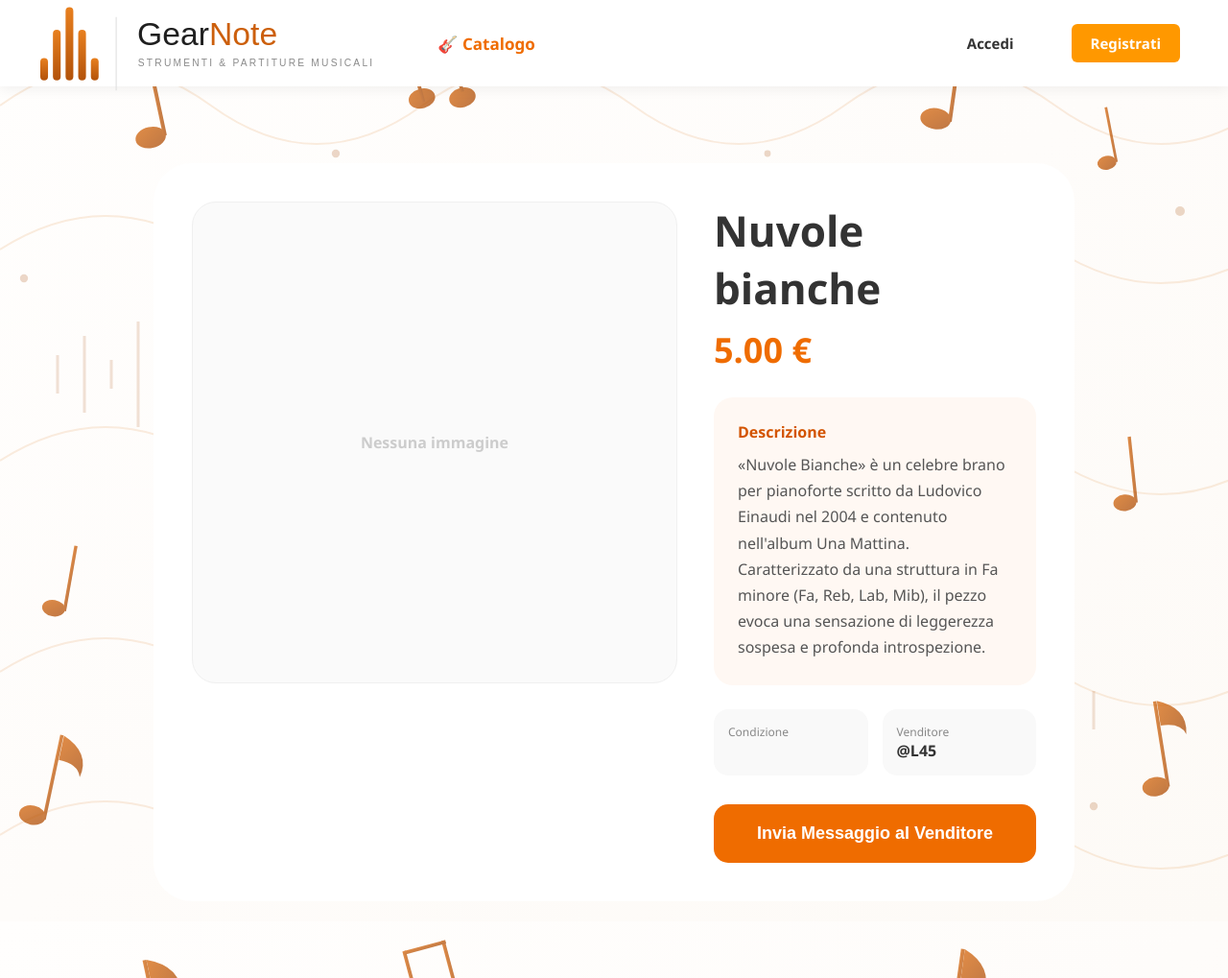
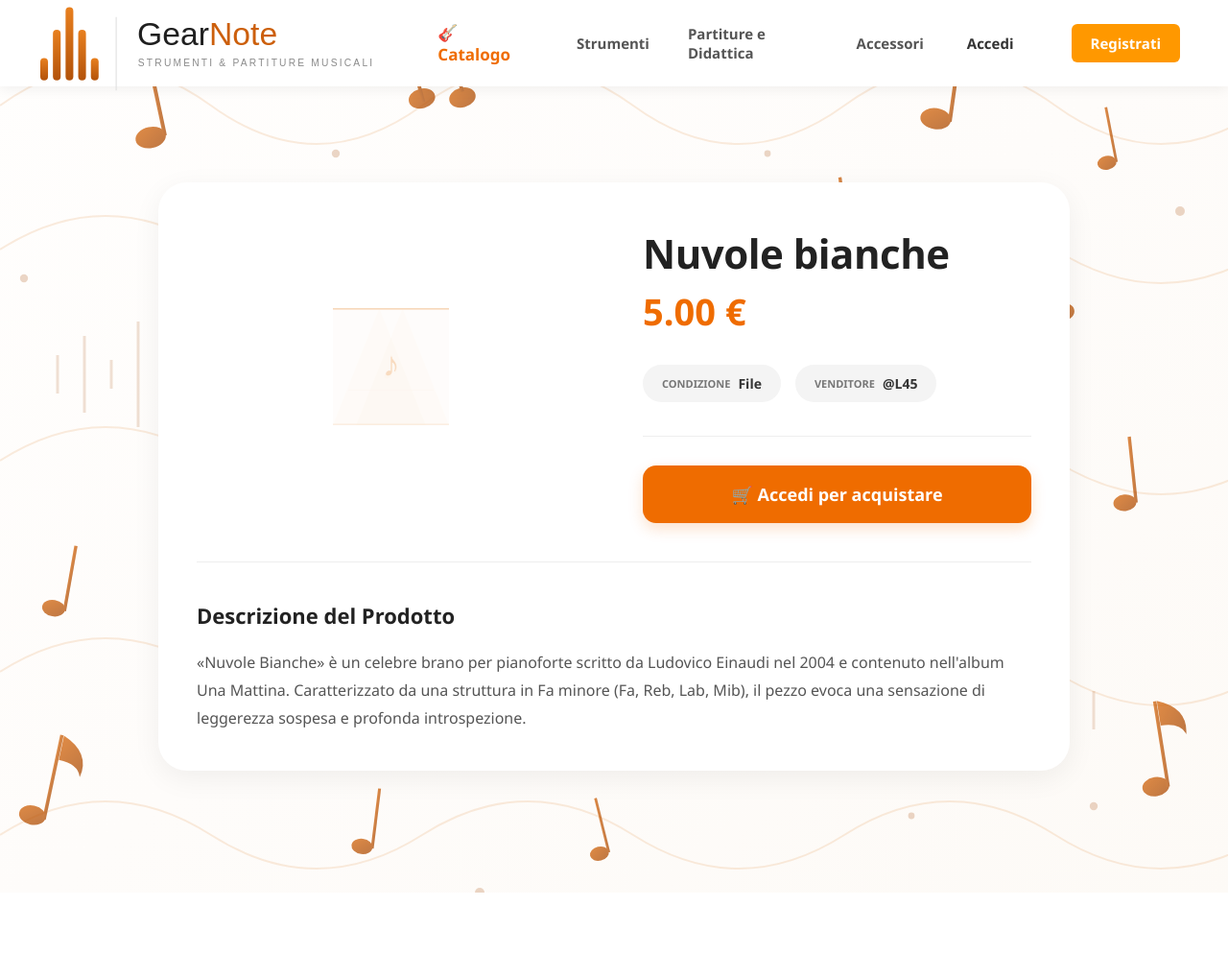
Before and after one commit to Lombardi2003/GearNote, a Django app: page /catalogo/prodotto/2/ in a window 1280 px wide. Shown: the whole page at 96% size. After the commit the page ends 930 px from the top, so only its background shows below. Run offline with Django 5.2, Linux system fonts and the light colour scheme; data comes from the database, SQL or seed files in the repository; both versions use the stored data as it was after the commit.

Commit message:
Fine Catalogo

```diff
--- a/GearNote/GearNote/settings.py
+++ b/GearNote/GearNote/settings.py
@@ -66,6 +66,7 @@ TEMPLATES = [
                 'django.template.context_processors.request',
                 'django.contrib.auth.context_processors.auth',
                 'django.contrib.messages.context_processors.messages',
+                'catalog.context_processors.categorie_navbar',
             ],
         },
     },
--- a/GearNote/GearNote/urls.py
+++ b/GearNote/GearNote/urls.py
@@ -2,7 +2,7 @@ from django.contrib import admin
 from django.urls import path, include
 from django.conf import settings
 from django.conf.urls.static import static
-from django.views.generic import TemplateView  # 1. Aggiungi questo import
+from django.views.generic import TemplateView
 
 urlpatterns = [
     path('admin/', admin.site.urls),
--- a/GearNote/catalog/condizioni.json
+++ b/GearNote/catalog/condizioni.json
@@ -3,5 +3,6 @@
   "Usato - Come Nuovo",
   "Usato - Buone Condizioni",
   "Usato - Accettabile",
-  "Da Riparare"
+  "Da Riparare",
+  "File"
 ]
--- /dev/null
+++ b/GearNote/catalog/context_processors.py
@@ -0,0 +1,6 @@
+from .models import Categoria
+
+def categorie_navbar(request):
+    return {
+        'categorie_principali': Categoria.objects.filter(categoria_padre__isnull=True)
+    }
--- a/GearNote/catalog/templates/catalog/lista.html
+++ b/GearNote/catalog/templates/catalog/lista.html
@@ -113,11 +113,7 @@
                     <div class="prodotto-card">
 
                         <div class="img-container">
-                            {% if prodotto.immagini.first %}
-                                <img src="{{ prodotto.immagini.first.immagine.url }}" alt="{{ prodotto.titolo }}">
-                            {% else %}
-                                <span class="no-foto">No Foto</span>
-                            {% endif %}
+                            <img src="{{ prodotto.immagine_principale }}" alt="{{ prodotto.titolo }}">
                         </div>
 
                         <h3 class="prodotto-titolo">{{ prodotto.titolo }}</h3>
--- a/GearNote/catalog/templates/catalog/prodotto.html
+++ b/GearNote/catalog/templates/catalog/prodotto.html
@@ -4,25 +4,30 @@
 {% block title %}{{ prodotto.titolo }} - GearNote{% endblock %}
 
 {% block content %}
-<div class="layout-catalogo" style="padding: 20px;">
 
-    <div class="bolla-vetrina" style="display: flex; gap: 40px; padding: 40px; border-radius: 40px; background: white;">
+<div style="display: flex; justify-content: center; align-items: flex-start; width: 100%; min-height: 80vh; padding: 40px 0;">
 
-        <div style="flex: 1.2; display: flex; flex-direction: column; gap: 15px;">
+    <div style="width: 95%; max-width: 1100px; background: white; padding: 40px; border-radius: 30px; box-shadow: 0 8px 30px rgba(0,0,0,0.06); box-sizing: border-box;">
 
-            <div style="width: 100%; height: 500px; background: #fafafa; border-radius: 25px; overflow: hidden; border: 1px solid #f0f0f0; display: flex; align-items: center; justify-content: center;">
+        <div style="display: grid; grid-template-columns: repeat(auto-fit, minmax(400px, 1fr)); gap: 60px; align-items: start;">
+
+            <div style="display: flex; flex-direction: column; gap: 20px;">
+
+                <div style="width: 100%; aspect-ratio: 4/3; display: flex; align-items: center; justify-content: center; border-radius: 20px;">
                     {% if prodotto.immagini.all %}
-                    <img id="immagine-grande" src="{{ prodotto.immagini.first.immagine.url }}" style="width: 100%; height: 100%; object-fit: contain; transition: opacity 0.2s ease;">
+                        <img id="immagine-grande" src="{{ prodotto.immagini.first.immagine.url }}" style="width: 100%; height: 100%; object-fit: contain; transition: opacity 0.25s ease;">
                     {% else %}
-                    <div style="width: 100%; height: 100%; display: flex; align-items: center; justify-content: center; color: #ccc; font-weight: bold;">Nessuna immagine</div>
+                        <div style="width: 100%; height: 100%; display: flex; align-items: center; justify-content: center; color: #ccc;">
+                            <img src="{{ prodotto.immagine_principale }}" style="width: 40%; height: 40%; opacity: 0.3; object-fit: contain;">
+                        </div>
                     {% endif %}
                 </div>
 
                 {% if prodotto.immagini.count > 1 %}
-                <div style="display: flex; gap: 15px; overflow-x: auto; padding-bottom: 5px;">
+                    <div style="display: flex; gap: 12px; justify-content: center; flex-wrap: wrap;">
                         {% for img in prodotto.immagini.all %}
                             <div class="box-miniatura" onclick="scorriGalleria('{{ img.immagine.url }}', this)"
-                             style="width: 100px; height: 100px; border-radius: 15px; overflow: hidden; border: 2px solid {% if forloop.first %}#ef6c00{% else %}transparent{% endif %}; flex-shrink: 0; cursor: pointer; transition: all 0.2s ease;">
+                                 style="width: 80px; height: 80px; border-radius: 12px; overflow: hidden; border: 2px solid {% if forloop.first %}#ef6c00{% else %}transparent{% endif %}; cursor: pointer; transition: all 0.2s ease; box-shadow: 0 2px 8px rgba(0,0,0,0.05);">
                                 <img src="{{ img.immagine.url }}" style="width: 100%; height: 100%; object-fit: cover;">
                             </div>
                         {% endfor %}
@@ -31,51 +36,84 @@
                     <script>
                         function scorriGalleria(urlNuova, miniaturaCliccata) {
                             const imgGrande = document.getElementById('immagine-grande');
-
-                        // Dissolvenza
                             imgGrande.style.opacity = '0.3';
                             setTimeout(() => {
                                 imgGrande.src = urlNuova;
                                 imgGrande.style.opacity = '1';
                             }, 150);
 
-                        // Rimuove il bordo arancione da tutte le miniature
                             document.querySelectorAll('.box-miniatura').forEach(box => {
                                 box.style.borderColor = 'transparent';
                             });
-                        // Aggiunge il bordo solo a quella selezionata
                             miniaturaCliccata.style.borderColor = '#ef6c00';
                         }
                     </script>
                 {% endif %}
             </div>
 
-        <div style="flex: 0.8; display: flex; flex-direction: column;">
-            <h1 style="font-size: 44px; color: #333; margin: 0 0 10px 0; font-weight: 900;">{{ prodotto.titolo }}</h1>
-            <div style="font-size: 36px; font-weight: 900; color: #ef6c00; margin-bottom: 25px;">{{ prodotto.prezzo }} €</div>
+            <div style="display: flex; flex-direction: column; padding-top: 10px;">
 
-            <div style="background: #fff8f3; padding: 25px; border-radius: 20px; margin-bottom: 25px;">
-                <h4 style="margin: 0 0 10px 0; color: #d35400;">Descrizione</h4>
-                <p style="color: #555; line-height: 1.7; font-size: 16px; margin: 0;">{{ prodotto.descrizione }}</p>
+                <h1 style="font-size: 42px; color: #222; margin: 0 0 10px 0; font-weight: 900; line-height: 1.15; letter-spacing: -0.5px;">{{ prodotto.titolo }}</h1>
+                <div style="font-size: 38px; font-weight: 900; color: #ef6c00; margin-bottom: 30px;">{{ prodotto.prezzo }} €</div>
+
+                <div style="display: flex; gap: 15px; margin-bottom: 35px;">
+                    <div style="background: #f4f4f4; padding: 10px 20px; border-radius: 50px; display: flex; align-items: center; gap: 8px;">
+                        <span style="font-size: 11px; text-transform: uppercase; color: #777; font-weight: 700;">Condizione</span>
+                        <strong style="color: #333; font-size: 14px; font-weight: 800;">{{ prodotto.condizione.nome }}</strong>
                     </div>
-
-            <div style="display: grid; grid-template-columns: 1fr 1fr; gap: 15px; margin-bottom: 30px;">
-                <div style="background: #f9f9f9; padding: 15px; border-radius: 15px;">
-                    <span style="display: block; font-size: 12px; color: #888;">Condizione</span>
-                    <strong style="color: #333;">{{ prodotto.get_condizione_display }}</strong>
-                </div>
-                <div style="background: #f9f9f9; padding: 15px; border-radius: 15px;">
-                    <span style="display: block; font-size: 12px; color: #888;">Venditore</span>
-                    <strong style="color: #333;">@{{ prodotto.venditore.username }}</strong>
+                    <div style="background: #f4f4f4; padding: 10px 20px; border-radius: 50px; display: flex; align-items: center; gap: 8px;">
+                        <span style="font-size: 11px; text-transform: uppercase; color: #777; font-weight: 700;">Venditore</span>
+                        <strong style="color: #333; font-size: 14px; font-weight: 800;">@{{ prodotto.venditore.username }}</strong>
                     </div>
                 </div>
 
-            <button style="padding: 20px; background: #ef6c00; color: white; border: none; border-radius: 15px; font-weight: 800; font-size: 18px; cursor: pointer; transition: 0.2s;"
-                    onmouseover="this.style.backgroundColor='#e65c00'" onmouseout="this.style.backgroundColor='#ef6c00'">
-                Invia Messaggio al Venditore
+                <hr style="border: none; height: 1px; background: #eee; width: 100%; margin: 0 0 30px 0;">
+
+                <div>
+                    {% if user.is_authenticated %}
+
+                        {% if user.profilo.ruolo == 'venditore' %}
+                            <div style="background: #fdf2f2; border: 1px solid #fce8e8; border-radius: 16px; padding: 20px; text-align: center;">
+                                <strong style="color: #d9534f; font-size: 15px; display: block; margin-bottom: 5px;">Azione non consentita</strong>
+                                <span style="color: #666; font-size: 14px;">Gli account venditore non possono acquistare. Usa un account acquirente.</span>
+                            </div>
+                        {% else %}
+                            <form action="#" method="POST" style="margin: 0;">
+                                {% csrf_token %}
+                                <input type="hidden" name="prodotto_id" value="{{ prodotto.id }}">
+                                <button type="submit" style="width: 100%; padding: 18px; background: #ef6c00; color: white; border: none; border-radius: 14px; font-weight: 800; font-size: 18px; cursor: pointer; transition: all 0.2s ease; display: flex; align-items: center; justify-content: center; gap: 10px; box-shadow: 0 6px 15px rgba(239, 108, 0, 0.2);"
+                                        onmouseover="this.style.backgroundColor='#e65c00'; this.style.transform='translateY(-2px)';" onmouseout="this.style.backgroundColor='#ef6c00'; this.style.transform='translateY(0)';">
+                                    🛒 Aggiungi al Carrello
                                 </button>
+                            </form>
+                        {% endif %}
+
+                    {% else %}
+                        <a href="{% url 'accounts:login' %}?next={{ request.path }}" style="width: 100%; padding: 18px; background: #ef6c00; color: white; border: none; border-radius: 14px; font-weight: 800; font-size: 18px; cursor: pointer; transition: all 0.2s ease; display: flex; align-items: center; justify-content: center; gap: 10px; text-decoration: none; box-sizing: border-box; box-shadow: 0 6px 15px rgba(239, 108, 0, 0.2);"
+                           onmouseover="this.style.backgroundColor='#e65c00'; this.style.transform='translateY(-2px)';" onmouseout="this.style.backgroundColor='#ef6c00'; this.style.transform='translateY(0)';">
+                            🛒 Accedi per acquistare
+                        </a>
+                    {% endif %}
+                </div>
+            </div>
+
+        </div>
+
+        <div style="border-top: 1px solid #eee; padding-top: 40px; margin-top: 40px;">
+            <h3 style="margin: 0 0 20px 0; font-size: 22px; color: #222; font-weight: 800;">Descrizione del Prodotto</h3>
+            <p style="color: #555; line-height: 1.8; font-size: 16px; margin: 0; white-space: pre-wrap; font-family: inherit;">{{ prodotto.descrizione }}</p>
         </div>
 
     </div>
 </div>
+
+<style>
+    @media (max-width: 850px) {
+        div[style*="grid-template-columns"] {
+            grid-template-columns: 1fr !important;
+            gap: 30px !important;
+        }
+        h1 { font-size: 34px !important; }
+    }
+</style>
 {% endblock %}
--- a/GearNote/catalog/urls.py
+++ b/GearNote/catalog/urls.py
@@ -9,4 +9,5 @@ urlpatterns = [
     path('nuovo-annuncio/', views.aggiungi_prodotto, name='aggiungi_prodotto'),
     path('prodotto/<int:prodotto_id>/modifica/', views.modifica_prodotto, name='modifica_prodotto'),
     path('prodotto/<int:prodotto_id>/elimina/', views.elimina_prodotto, name='elimina_prodotto'),
+    path('<slug:slug_categoria>/', views.lista_prodotti, name='categoria_detail'),
 ]
--- a/GearNote/catalog/views.py
+++ b/GearNote/catalog/views.py
@@ -5,40 +5,23 @@ from .models import Prodotto, Categoria, ImmagineProdotto, Condizione  # <--- Ri
 from .forms import ProdottoForm
 
 # --- VISTA CATALOGO (Ricerca e Filtri Dinamici) ---
-def lista_prodotti(request):
+# Aggiungi slug_categoria=None come argomento
+def lista_prodotti(request, slug_categoria=None):
     prodotti = Prodotto.objects.filter(disponibile=True)
+    categorie_principali = Categoria.objects.filter(categoria_padre__isnull=True)
+    condizioni = Condizione.objects.filter(prodotti__disponibile=True).distinct()
 
-    # 1. Recuperiamo le categorie principali (senza padre) per creare il menu a tendina laterale
-    categorie_principali = Categoria.objects.filter(categoria_padre__isnull=True)
-
-    # 2. Recuperiamo tutte le Condizioni dal DB
-    condizioni = Condizione.objects.filter(prodotti__disponibile=True).distinct()
-    # Logica dei filtri: leggiamo cosa c'è nell'URL (cosa ha cliccato l'utente)
+    # Filtri standard (ricerca, prezzo, condizione) rimangono invariati
     query_ricerca = request.GET.get('q')
     prezzo_min = request.GET.get('min_prezzo')
     prezzo_max = request.GET.get('max_prezzo')
-    categoria_id = request.GET.get('categoria')
-    condizione_id = request.GET.get('condizione') # <--- Sostituito tag_id con condizione_id
+    condizione_id = request.GET.get('condizione')
 
-    # APPLICHIAMO I FILTRI AL DATABASE
-    if query_ricerca:
-        # Cerca la parola sia nel titolo che nella descrizione
-        prodotti = prodotti.filter(Q(titolo__icontains=query_ricerca) | Q(descrizione__icontains=query_ricerca))
+    # SE ABBIAMO LO SLUG (es. /catalogo/strumenti/)
+    if slug_categoria:
+        # Recuperiamo la categoria tramite lo slug
+        categoria_scelta = get_object_or_404(Categoria, slug=slug_categoria)
 
-    if prezzo_min:
-        prodotti = prodotti.filter(prezzo__gte=prezzo_min)
-
-    if prezzo_max:
-        prodotti = prodotti.filter(prezzo__lte=prezzo_max)
-
-    if condizione_id:
-        # Filtra i prodotti che hanno esattamente questa condizione (tramite ForeignKey)
-        prodotti = prodotti.filter(condizione_id=condizione_id)
-
-    if categoria_id:
-        categoria_scelta = Categoria.objects.get(id=categoria_id)
-
-        # Questa funzione prende la categoria scelta + tutte le figlie + tutte le nipoti
         def get_tutti_i_discendenti(cat):
             lista_ids = [cat.id]
             for sottocategoria in cat.sottocategorie.all():
@@ -46,22 +29,28 @@ def lista_prodotti(request):
             return lista_ids
 
         tutti_gli_ids = get_tutti_i_discendenti(categoria_scelta)
+        prodotti = prodotti.filter(categoria__id__in=tutti_gli_ids)
+        cat_selezionata_id = categoria_scelta.id # Per il template
+    else:
+        # Se non c'è slug, guardiamo il vecchio parametro GET (opzionale)
+        categoria_id = request.GET.get('categoria')
+        cat_selezionata_id = int(categoria_id) if categoria_id else None
+        if categoria_id:
+            # ... (la tua logica di filtraggio per ID) ...
+            categoria_scelta = Categoria.objects.get(id=categoria_id)
+            # ... applica filtri ...
 
-        # Filtriamo usando __in (che accetta una lista di ID)
-        prodotti = prodotti.filter(categoria__id__in=tutti_gli_ids)
+    # ... (resto dei filtri come prima) ...
 
-    # Passiamo tutti i dati al template
     context = {
         'prodotti': prodotti,
         'categorie_principali': categorie_principali,
-        'condizioni': condizioni,          # <--- Passiamo le condizioni
-        'cat_selezionata': categoria_id,
-        'cond_selezionata': condizione_id, # <--- Rimosso tag
+        'condizioni': condizioni,
+        'cat_selezionata': cat_selezionata_id, # Usiamo questo per l'evidenziazione
+        'cond_selezionata': condizione_id,
         'q': query_ricerca,
     }
-
     return render(request, 'catalog/lista.html', context)
-
 
 # --- VISTA DETTAGLIO ---
 def dettaglio_prodotto(request, id):
--- a/GearNote/templates/base.html
+++ b/GearNote/templates/base.html
@@ -31,9 +31,22 @@
                 padding: 8px 15px;
                 border-radius: 12px;
                 transition: all 0.2s ease;
-            " onmouseover="this.style.backgroundColor='#fff8f3'; this.style.transform='translateY(-2px)';" onmouseout="this.style.backgroundColor='transparent'; this.style.transform='translateY(0)';">
+            " onmouseover="this.style.backgroundColor='#fff8f3'; this.style.transform='translateY(-2px)';" onmouseout="this.style.backgroundColor='transparent'; this.style.transform='translateY(0)';"
+            >
                 🎸 Catalogo
             </a>
+
+            {% for macro in categorie_principali %}
+                <a href="{% url 'catalog:categoria_detail' macro.slug %}" class="link-macro" style="
+                    font-size: 15px;
+                    font-weight: 600;
+                    color: #555;
+                    text-decoration: none;
+                    transition: color 0.2s;
+                " onmouseover="this.style.color='#ef6c00';" onmouseout="this.style.color='#555';">
+                    {{ macro.nome }}
+                </a>
+            {% endfor %}
         </div>
 
         <nav class="nav-links" style="display: flex; align-items: center; gap: 15px;">
```
Also changed, not shown: GearNote/accounts/templates/accounts/profilo.html (+3 -5 lines), GearNote/accounts/views.py (+8 -3 lines), GearNote/catalog/forms.py (+30 -1 lines), GearNote/catalog/models.py (+35 -3 lines), GearNote/db.sqlite3, GearNote/media/prodotti/1/95080_2_1_gbPYSV1.png (added), GearNote/media/prodotti/2/ese_1_1.jpg (added). Lines whose indentation alone changed are shown as unchanged.
